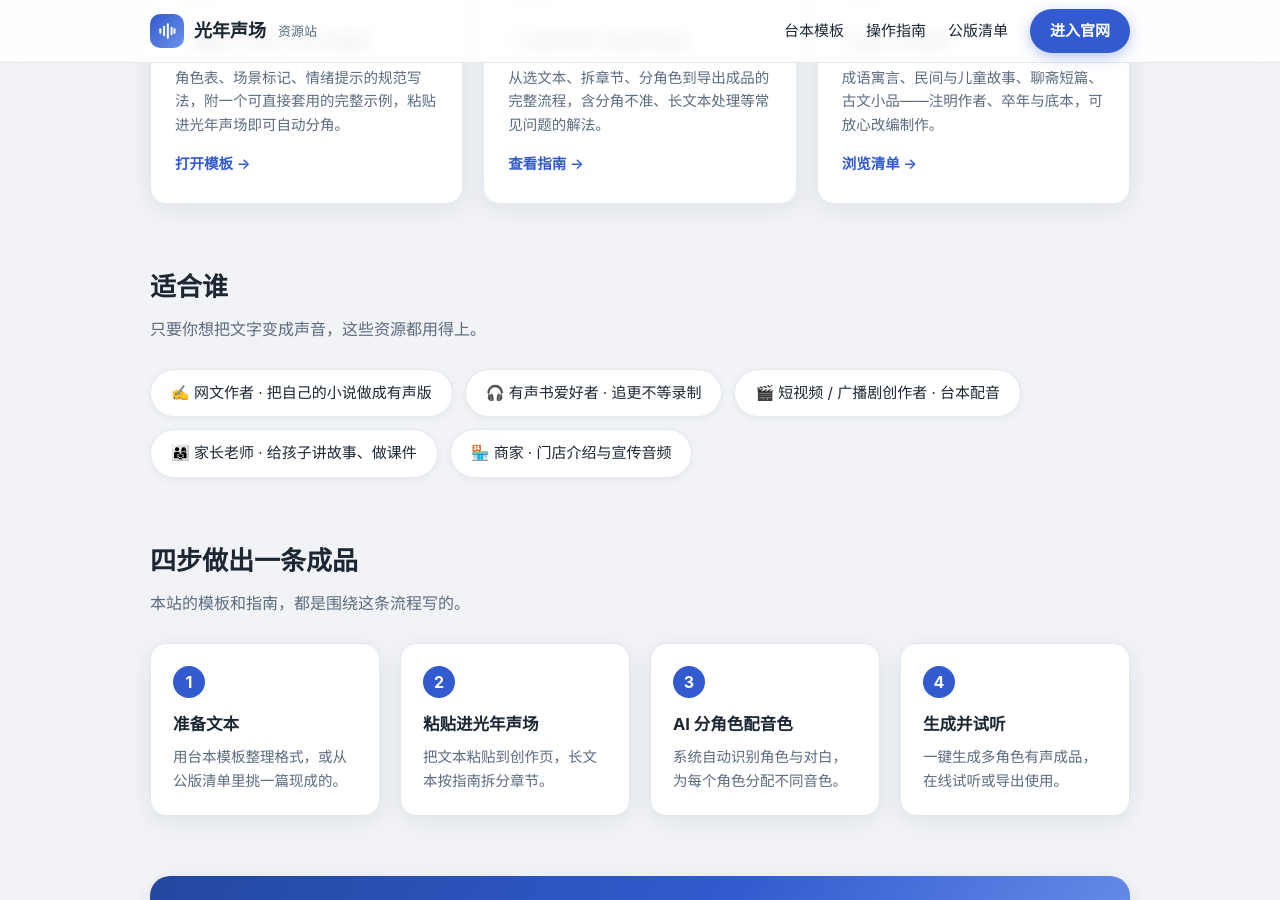
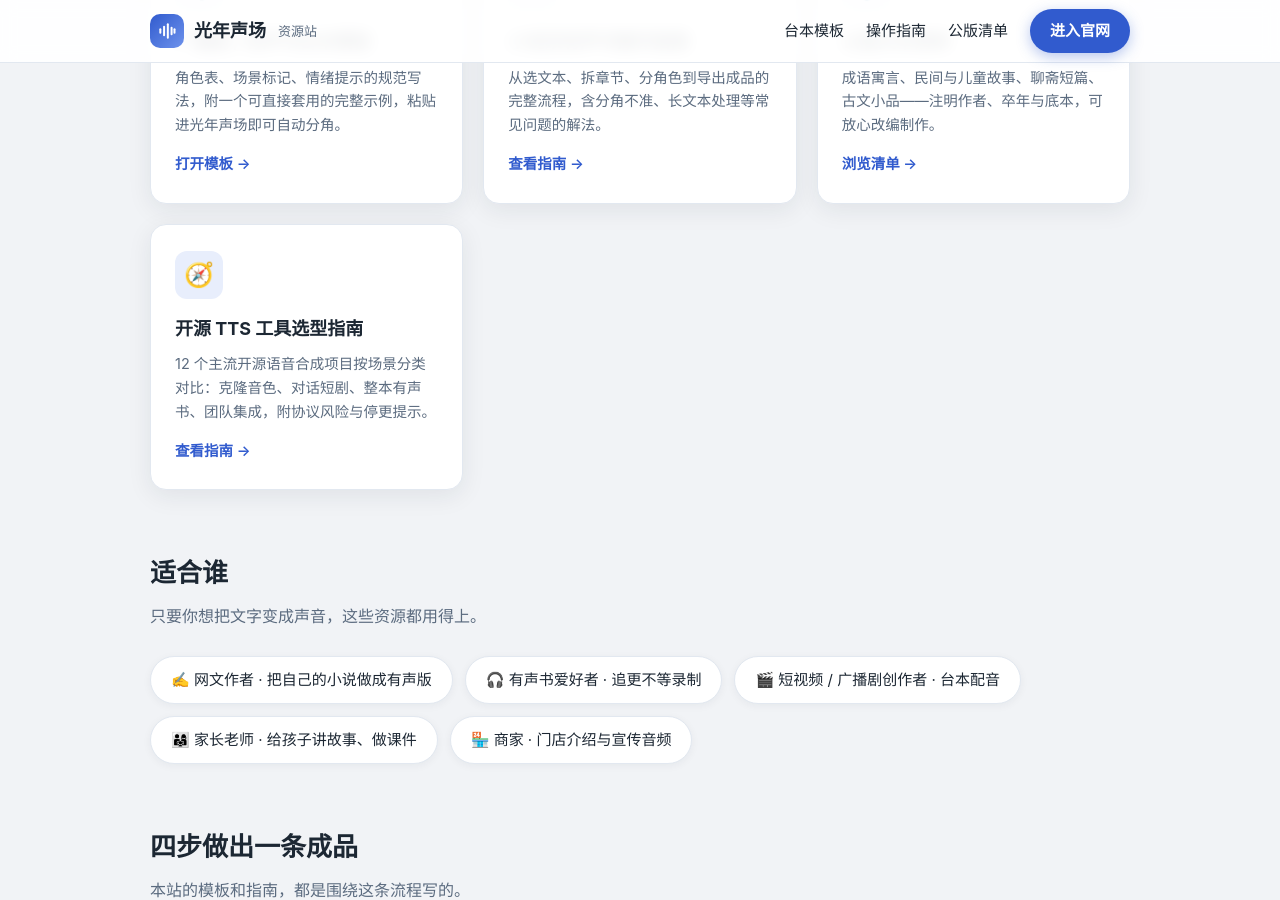
Before and after one commit to shengchang-dev/shengchang-dev.github.io, a Jekyll site: the page built from index.md, in a window 1280 px wide and 900 px high, scrolled down 647 px. Built offline with Jekyll 4.4.1, drawn with Linux system fonts in a browser that asks for light colours.

Commit message:
Update homepage with TTS tools card

```diff
--- a/index.md
+++ b/index.md
@@ -28,6 +28,12 @@ hero_sub: 免费的台本模板、操作指南与公版文本清单，配合光
       <h3>公版文本清单</h3>
       <p>成语寓言、民间与儿童故事、聊斋短篇、古文小品——注明作者、卒年与底本，可放心改编制作。</p>
       <div class="go">浏览清单 →</div>
+    </a>
+    <a class="card" href="/collections/tts-tools.html">
+      <div class="icon">🧭</div>
+      <h3>开源 TTS 工具选型指南</h3>
+      <p>12 个主流开源语音合成项目按场景分类对比：克隆音色、对话短剧、整本有声书、团队集成，附协议风险与停更提示。</p>
+      <div class="go">查看指南 →</div>
     </a>
   </div>
 </section>
```
